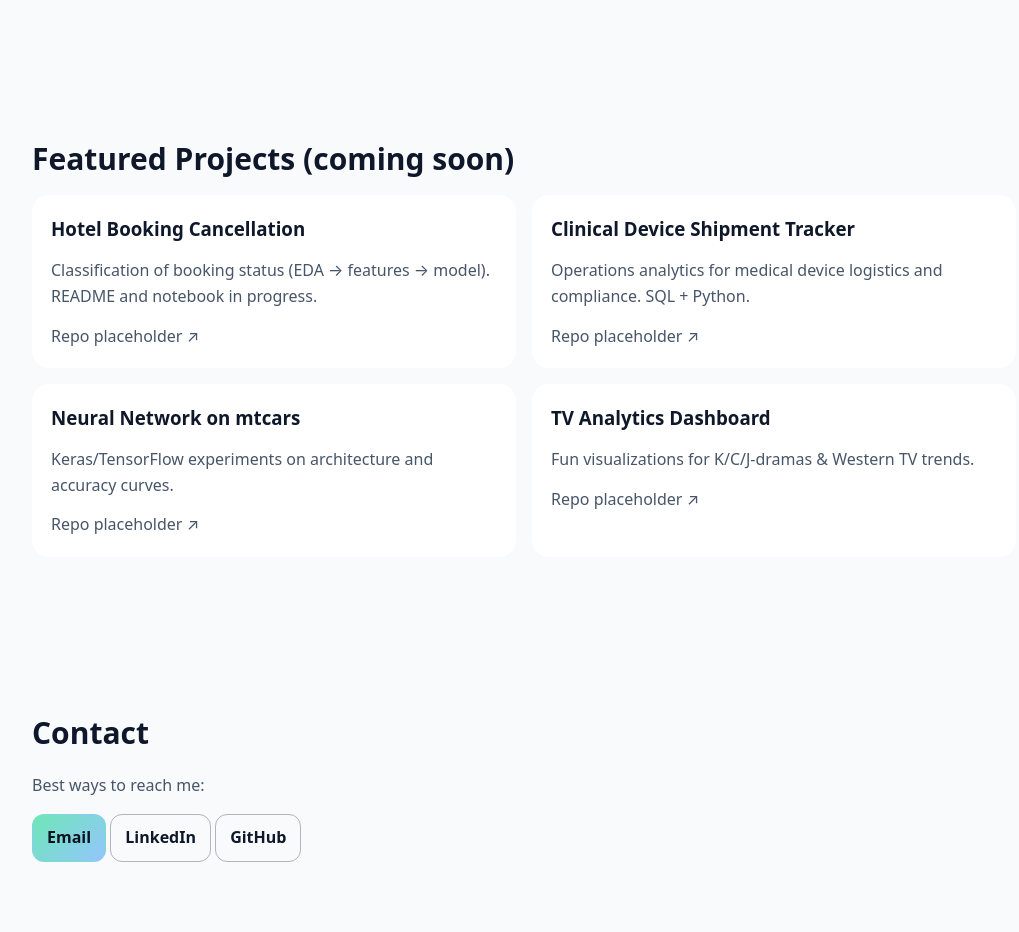
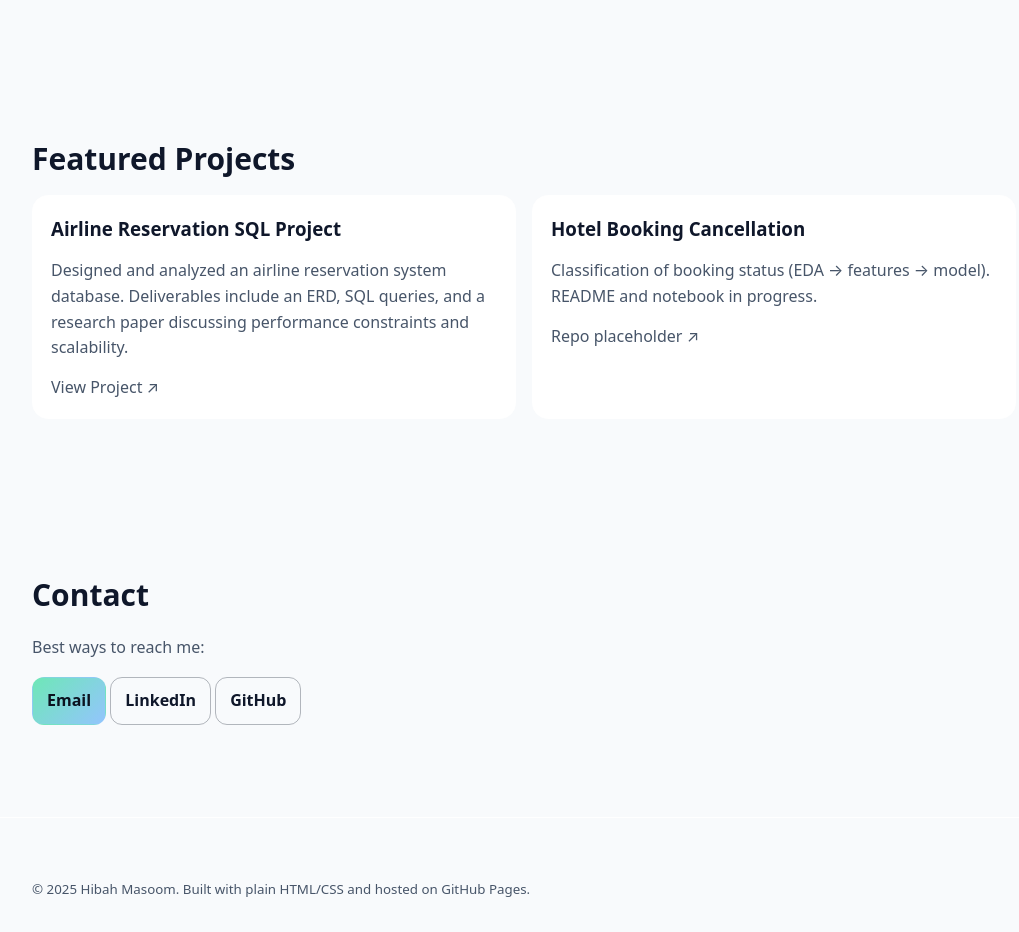
Before and after one commit to hibahmasoom36/hibahmasoom.github.io, a plain HTML site: page index.html in a window 1280 px wide. Shown: the part 1180-2112 px from the top of the page, without its empty margins (116-1135 px from the left). Drawn offline with Linux system fonts and the light colour scheme.

Commit message:
Update index.html

```diff
--- a/index.html
+++ b/index.html
@@ -144,28 +144,25 @@
 
    <section id="projects">
   <div class="container">
-        <h2>Featured Projects (coming soon)</h2>
+    <h2>Featured Projects</h2>
     <div class="grid cards">
+
+      <article class="card">
+        <h3>Airline Reservation SQL Project</h3>
+        <p>
+          Designed and analyzed an airline reservation system database. Deliverables include an ERD,
+          SQL queries, and a research paper discussing performance constraints and scalability.
+        </p>
+        <p><a class="muted" href="https://github.com/hibahmasoom36/airline-reservation-sql-project" target="_blank">View Project ↗</a></p>
+      </article>
+
+      <!-- keep or replace the placeholder projects below -->
       <article class="card">
         <h3>Hotel Booking Cancellation</h3>
         <p>Classification of booking status (EDA → features → model). README and notebook in progress.</p>
         <p><a class="muted" href="https://github.com/hibahmasoom36/hotel-booking-cancellation">Repo placeholder ↗</a></p>
       </article>
-          <article class="card">
-            <h3>Clinical Device Shipment Tracker</h3>
-            <p>Operations analytics for medical device logistics and compliance. SQL + Python.</p>
-            <p><a class="muted" href="https://github.com/hibahmasoom36/clinical-device-shipment">Repo placeholder ↗</a></p>
-          </article>
-          <article class="card">
-            <h3>Neural Network on mtcars</h3>
-            <p>Keras/TensorFlow experiments on architecture and accuracy curves.</p>
-            <p><a class="muted" href="https://github.com/hibahmasoom36/mtcars-neural-network">Repo placeholder ↗</a></p>
-          </article>
-          <article class="card">
-            <h3>TV Analytics Dashboard</h3>
-            <p>Fun visualizations for K/C/J-dramas & Western TV trends.</p>
-            <p><a class="muted" href="https://github.com/hibahmasoom36/tv-analytics">Repo placeholder ↗</a></p>
-          </article>
+
     </div>
   </div>
 </section>
```
Lines whose indentation alone changed are shown as unchanged.
